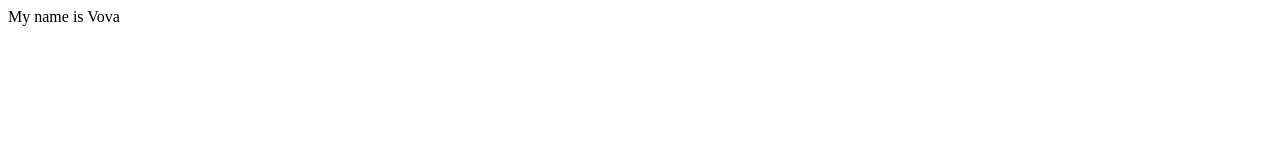
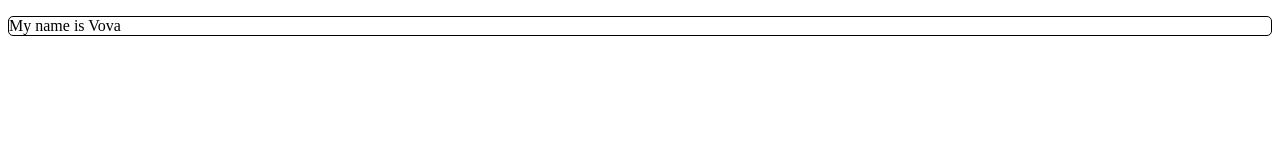
Before and after one commit to vovkabaegalovkaa/inis, a plain HTML site: page index.html in a window 1280 px wide. Drawn offline with Linux system fonts and the light colour scheme.

Commit message:
add style.css

```diff
--- a/index.html
+++ b/index.html
@@ -1,11 +1,12 @@
 <!DOCTYPE html>
 <html lang="en">
 <head>
+    <link rel="stylesheet" href="style.css">
     <meta charset="UTF-8">
     <meta name="viewport" content="width=device-width, initial-scale=1.0">
     <title>Labs</title>
 </head>
 <body>
-    My name is Vova
+    <p>My name is Vova</p>
 </body>
 </html>
--- /dev/null
+++ b/style.css
@@ -0,0 +1,4 @@
+p{
+    border: 1px solid black;
+    border-radius: 5px;
+}
```
